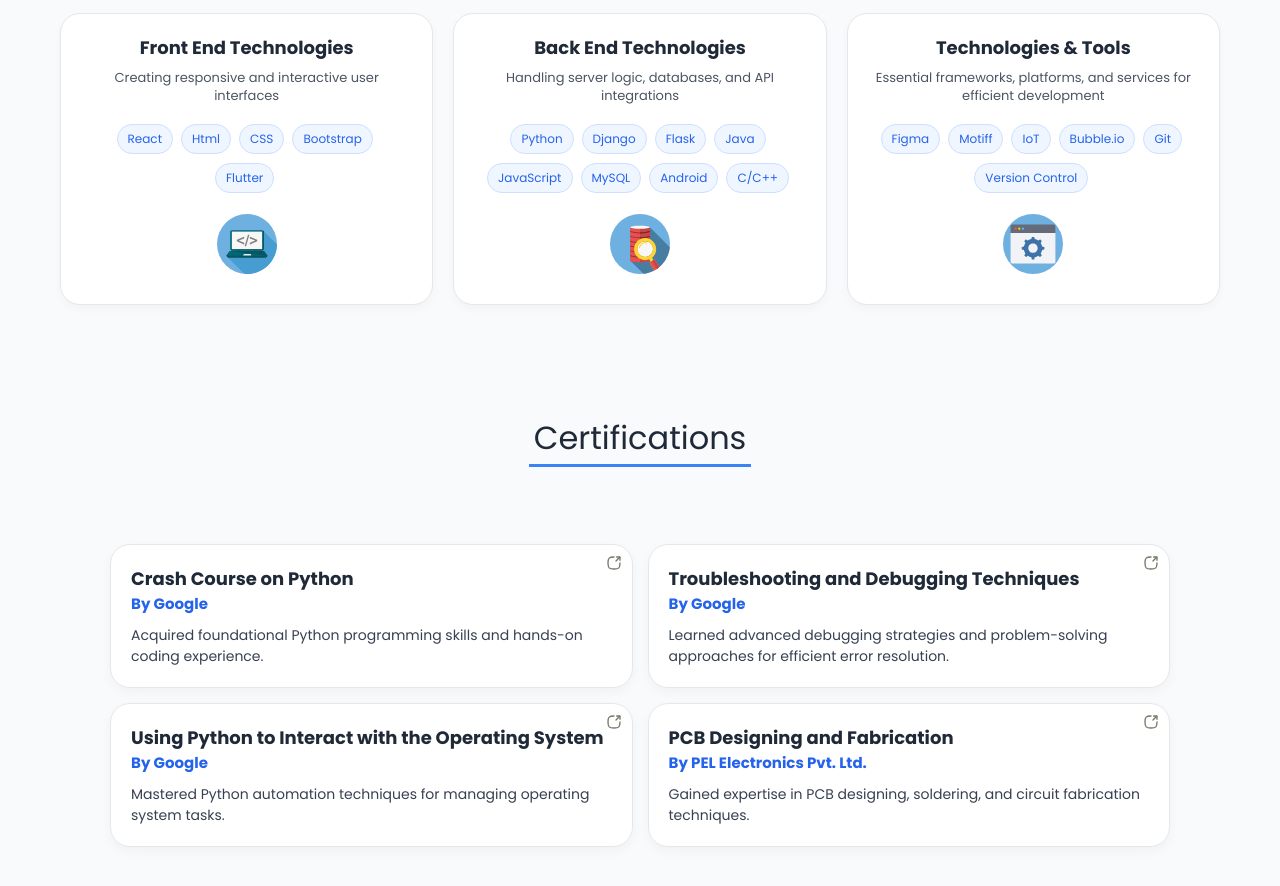
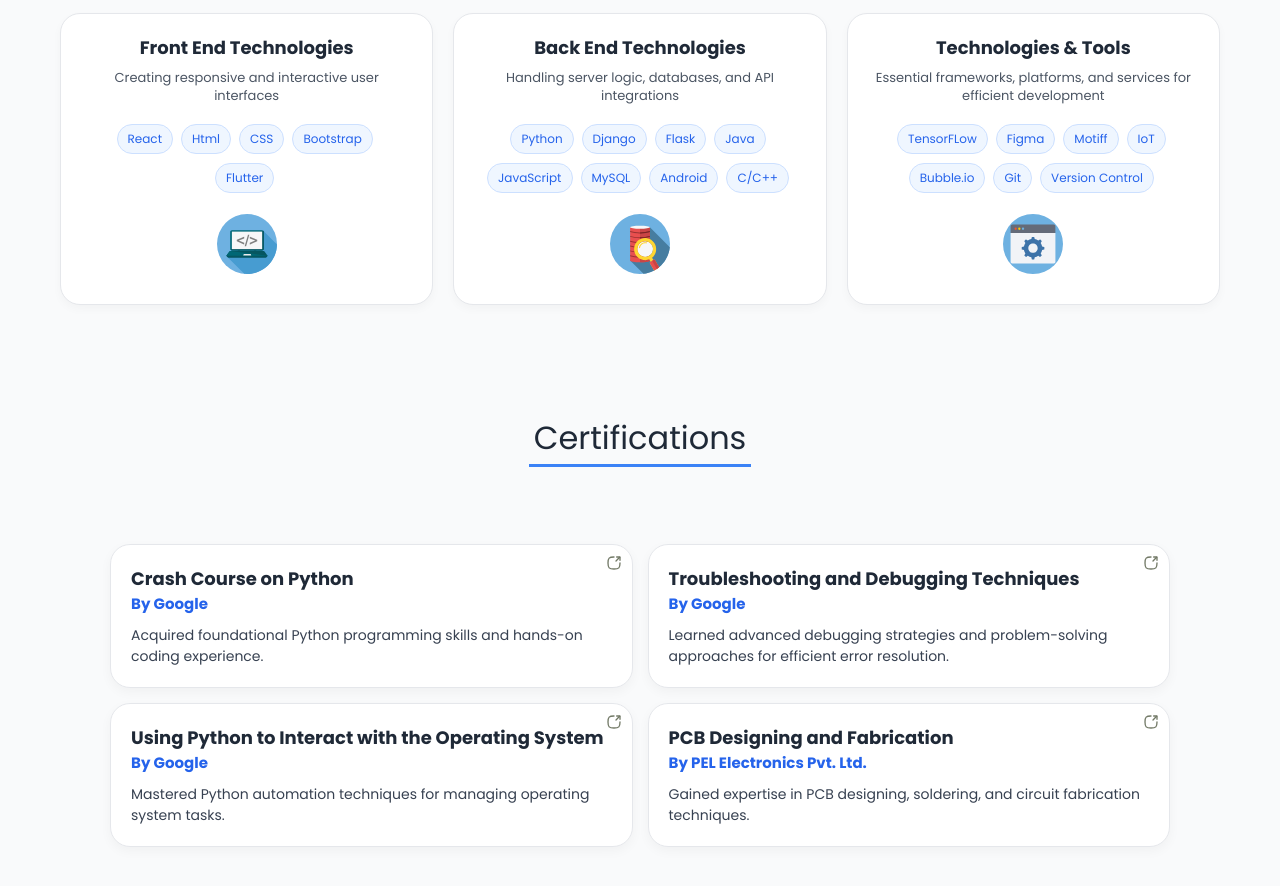
Before and after one commit to parmartanishq/Tanishq-Parmar-Portfolio, a React (Vite) app: page / in a window 1280 px wide. Shown: the part 1560-2446 px from the top of the page. Built offline with nearby package versions, Linux system fonts and the light colour scheme.

Commit message:
Skills Updated

```diff
--- a/src/Components/Skills/Skills.jsx
+++ b/src/Components/Skills/Skills.jsx
@@ -25,6 +25,7 @@ const Skills = ({ theme }) => {
 
     ]
     const tool_skills = [
+        'TensorFLow',
        'Figma',
        'Motiff',
         'IoT',
```
